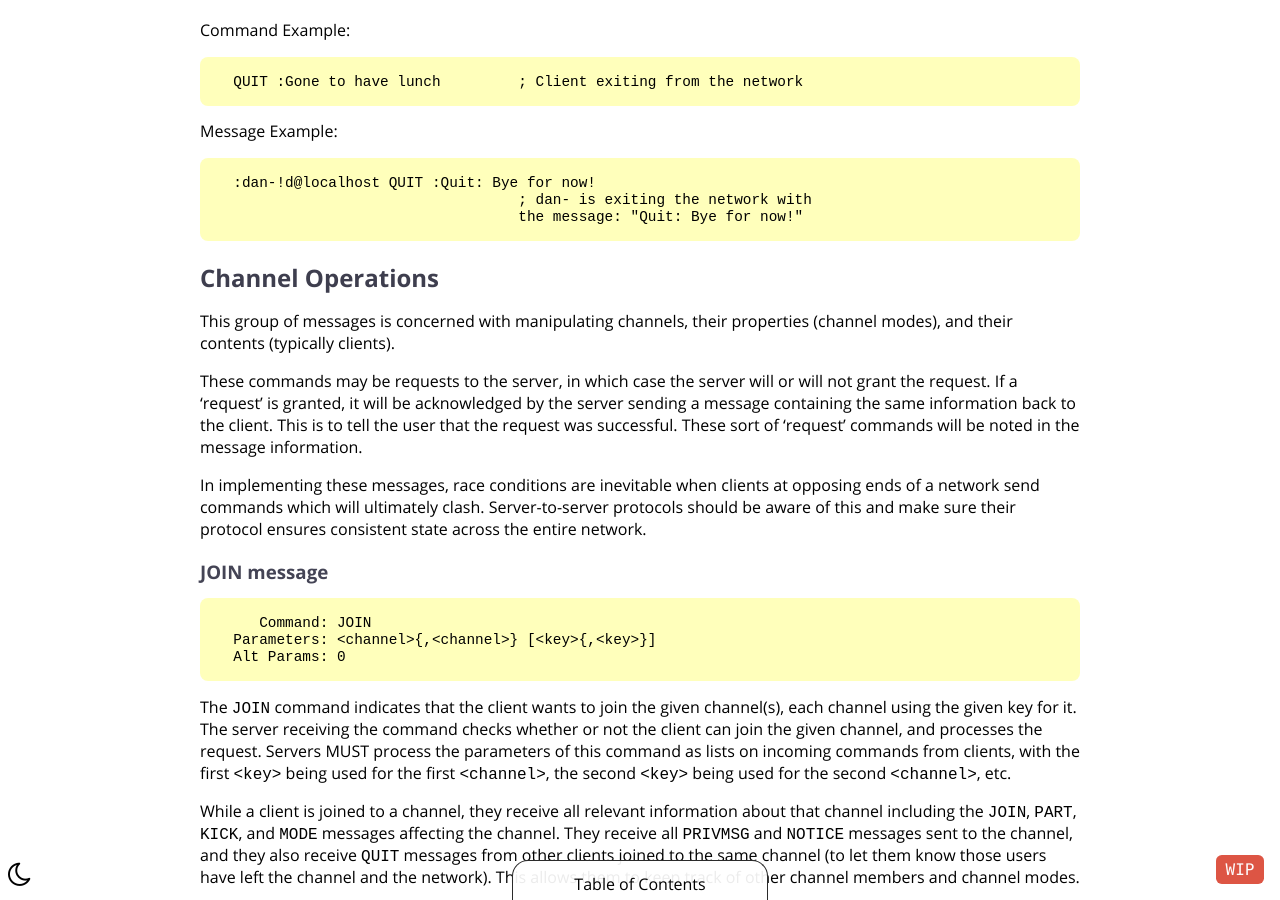
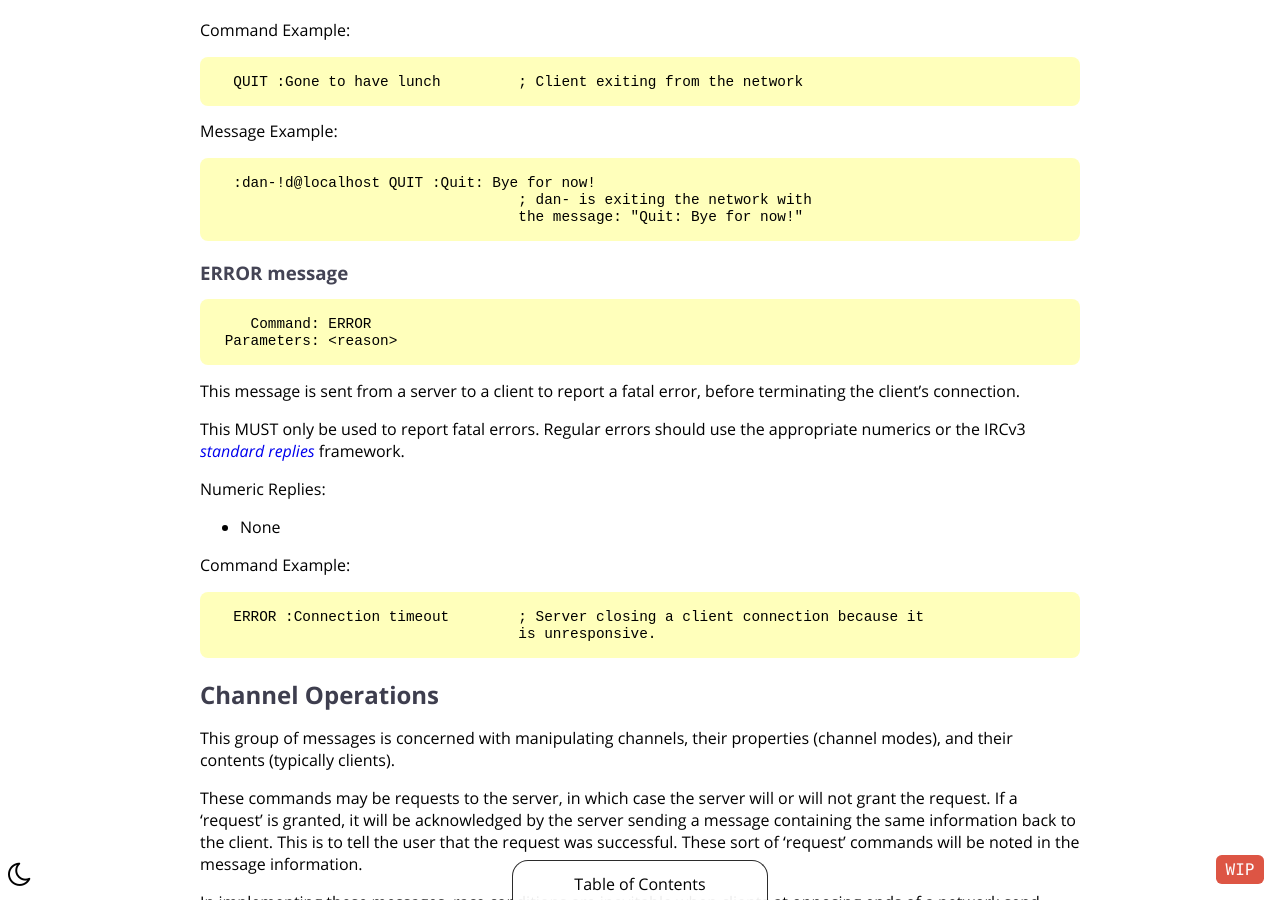
Before and after one commit to ircdocs/modern-irc, a Jekyll site: the page built from index.md, in a window 1280 px wide and 900 px high, scrolled down 19353 px. Built offline with Jekyll 4.4.1, drawn with Linux system fonts in a browser that asks for light colours.

Commit message:
Specify ERROR. (#142)

```diff
--- a/index.md
+++ b/index.md
@@ -714,6 +714,24 @@ Message Example:
                                        the message: "Quit: Bye for now!"
 
 
+### ERROR message
+
+        Command: ERROR
+     Parameters: <reason>
+
+This message is sent from a server to a client to report a fatal error, before terminating the client's connection.
+
+This MUST only be used to report fatal errors. Regular errors should use the appropriate numerics or the IRCv3 [standard replies](https://ircv3.net/specs/extensions/standard-replies) framework.
+
+Numeric Replies:
+
+* None
+
+Command Example:
+
+      ERROR :Connection timeout        ; Server closing a client connection because it
+                                       is unresponsive.
+
 ## Channel Operations
 
 This group of messages is concerned with manipulating channels, their properties (channel modes), and their contents (typically clients).
```
